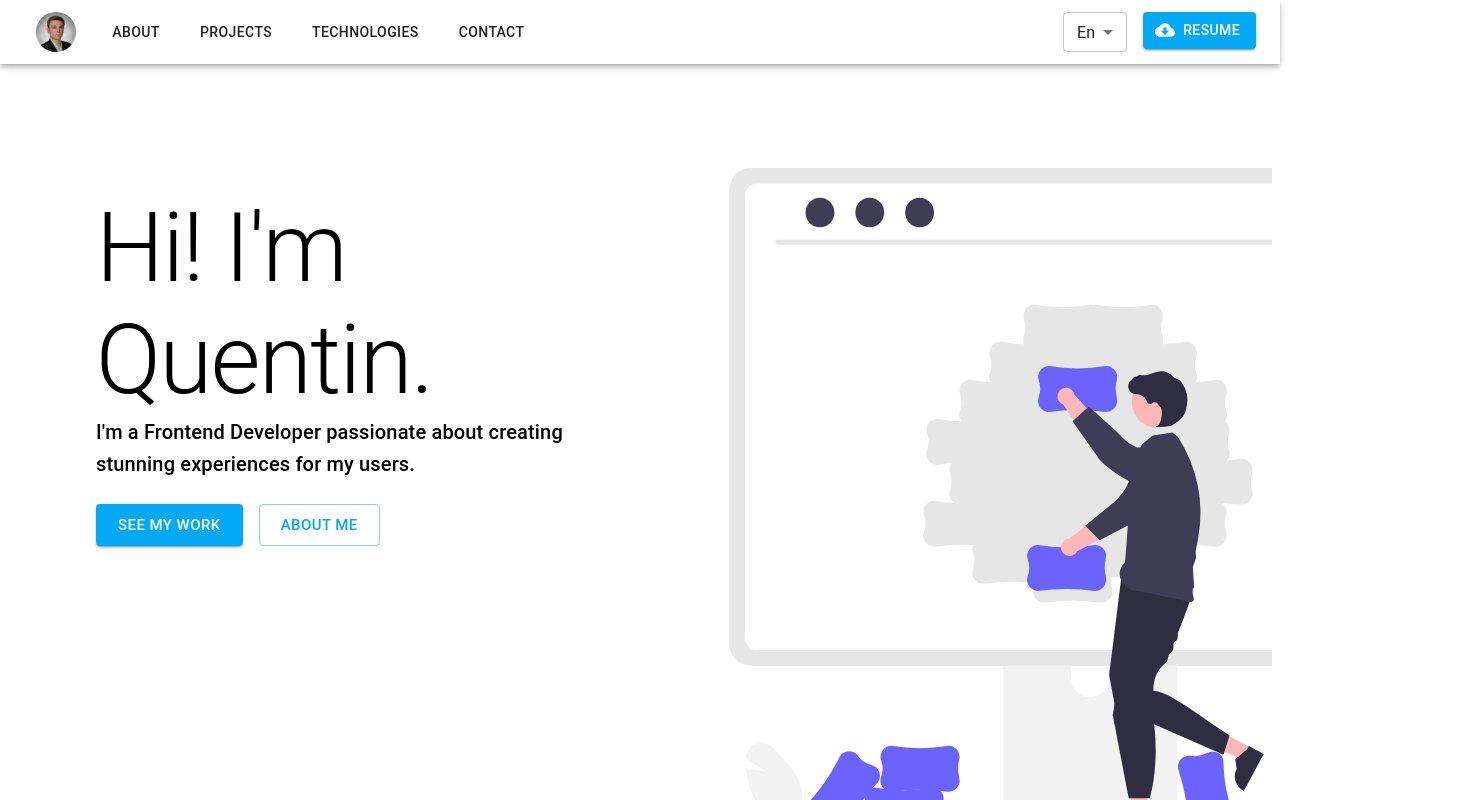
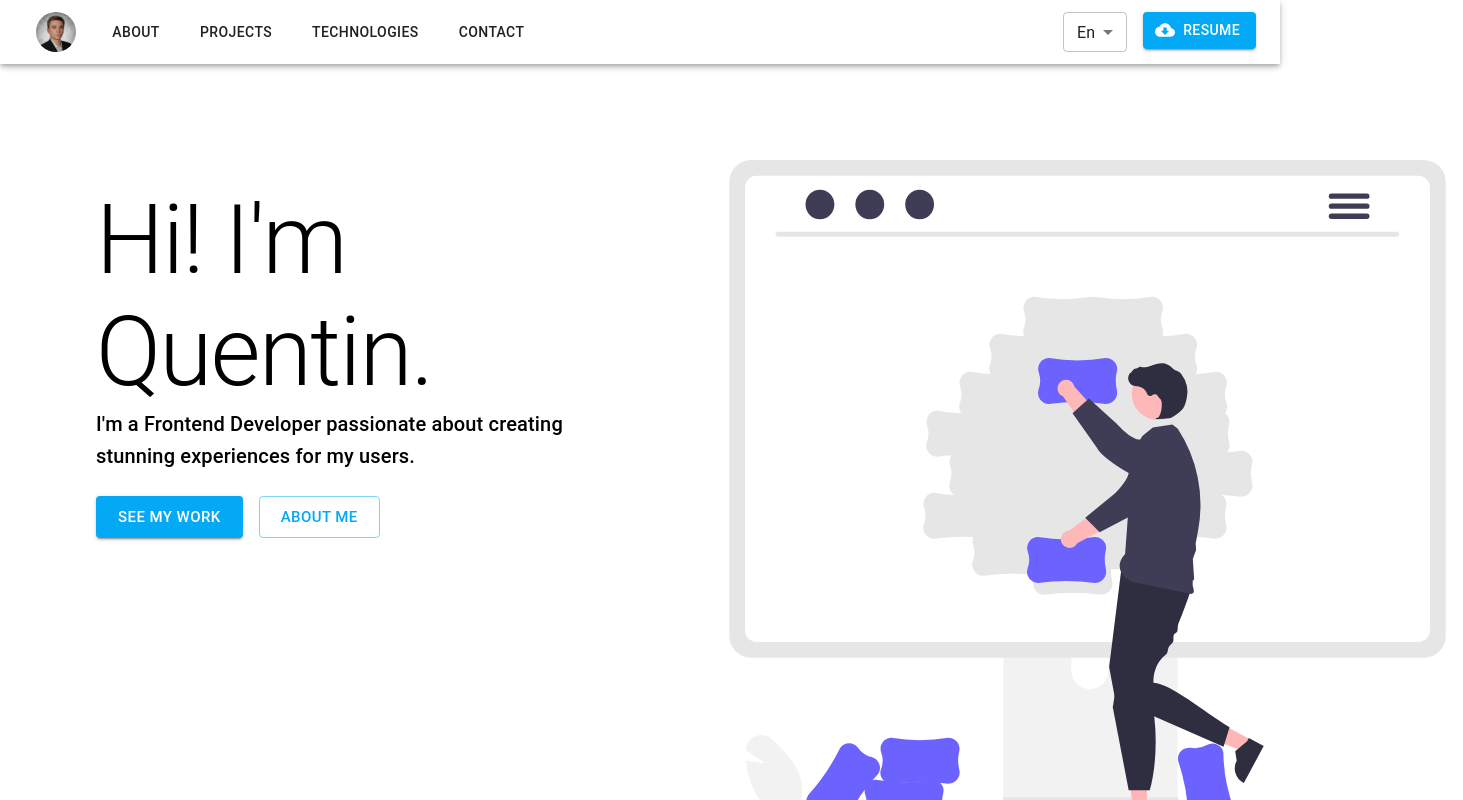
Before and after one commit to couvq/Portfolio-Site-V.2, a React (Create React App) app in the folder portfolio-site-v2/: page / in a window 1280 px wide. Shown: the top 800 px of the page, 1463 px wide, since content can reach past the window. Built offline with nearby package versions, Linux system fonts and the light colour scheme.

Commit message:
had to remove overflowX: hidden from app component bc it caused a whacky bug

```diff
--- a/portfolio-site-v2/src/App.js
+++ b/portfolio-site-v2/src/App.js
@@ -29,7 +29,7 @@ const App = () => {
   });
 
   return (
-    <div style={{ overflowX: 'hidden'}}>
+    <div >
       <ThemeProvider theme={theme}>
         <NavBar language={language} setLanguage={languageToggler} />
         <Hero language={language} />
```
